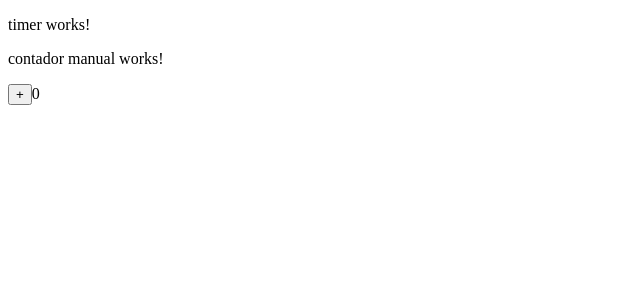
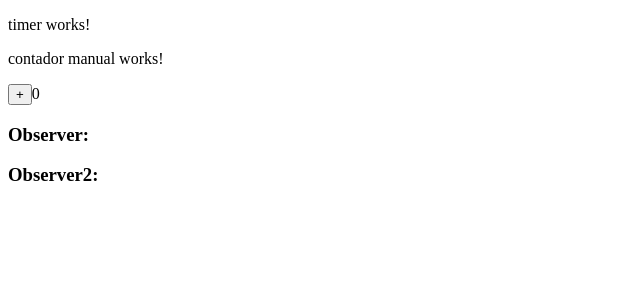
Before and after one commit to vargasjuanj/Frontend-Items, an Angular app: page /contar in a window 1280 px wide. Shown: the top 300 px of the page, without its empty margins (0-640 px from the left). Built offline with nearby package versions, Linux system fonts and the light colour scheme.

Commit message:
Registrar observadores

```diff
--- a/src/app/observable/timer/contador-manual/contador-manual.component.html
+++ b/src/app/observable/timer/contador-manual/contador-manual.component.html
@@ -1,3 +1,5 @@
 <p>contador manual works!</p>
 
 <button (click)="increase()">+</button>{{counter}}
+<h3>Observer:  {{observer}}</h3>
+<h3>Observer2:  {{observer2}}</h3>
--- a/src/app/observable/timer/contador-manual/contador-manual.component.ts
+++ b/src/app/observable/timer/contador-manual/contador-manual.component.ts
@@ -10,17 +10,20 @@ export class ContadorManualComponent implements OnInit {
 
   counter = 0 // A esto lo convierto en observable
 
+
   //Permito que este contador pueda ser observado conviertiendolo en un observable
   // el tipo que voy a boservar es un number
   //Cuando la variable counter se ve alterada, yo le aviso a los observadores a traves del objeto counterObservable
   counterObservable: Subject<number> = new Subject()
 
+
+  observer!: number // Este va a representar los datos del observador, los datos q ve cierto observador
+
+  observer2!: number
   constructor() { }
 
-  ngOnInit(): void {
-  }
 
-  //Con counterObservable y sus metodos he habilitado la posibilidad de que me puedan observar, pero el contador sigue funcionando igual normalmente, no altera el comportamiento en si
+  // Con counterObservable y sus metodos he habilitado la posibilidad de que me puedan observar, pero el contador sigue funcionando igual normalmente, no altera el comportamiento en si
   increase() {
     this.counter++
     if (this.counter > 9) {
@@ -31,4 +34,17 @@ export class ContadorManualComponent implements OnInit {
     }
 
   }
+
+
+  //COMO TERCER PASO REGISTRAMOS LOS OBSERVADORES,VAMOS APROVECHAR ESTE METODO  QUE SE EJECUTA AL PRINCIPIO
+// ESTO DESPUES SE DEBERIA AMOLDAR A CLASES INDEPENDIENTES, USAR EN OTRAS CLASES COMO INYECCION DE DEPENDENCIAS
+  ngOnInit(): void {
+    // Para que yo sea observador primero lo que debo hacer es verlo como un observable, eso lo consiguo con el metodo asObservable() que me permite verlo como un observable generico, no estoy atado al tipo del sujeto a tratar, es generico
+    // Con value establesco la variable que va a recoger el dato que nos manda el observable (this.counter)
+    this.counterObservable.asObservable().subscribe(value => this.observer = value, error=>alert('Error! observer 1'), ()=>alert('completo observer 1'))
+    // A este lo voy a subscribir sin tipo generico
+    this.counterObservable.subscribe(value => this.observer2 = value)
+
+  }
+
 }
```
